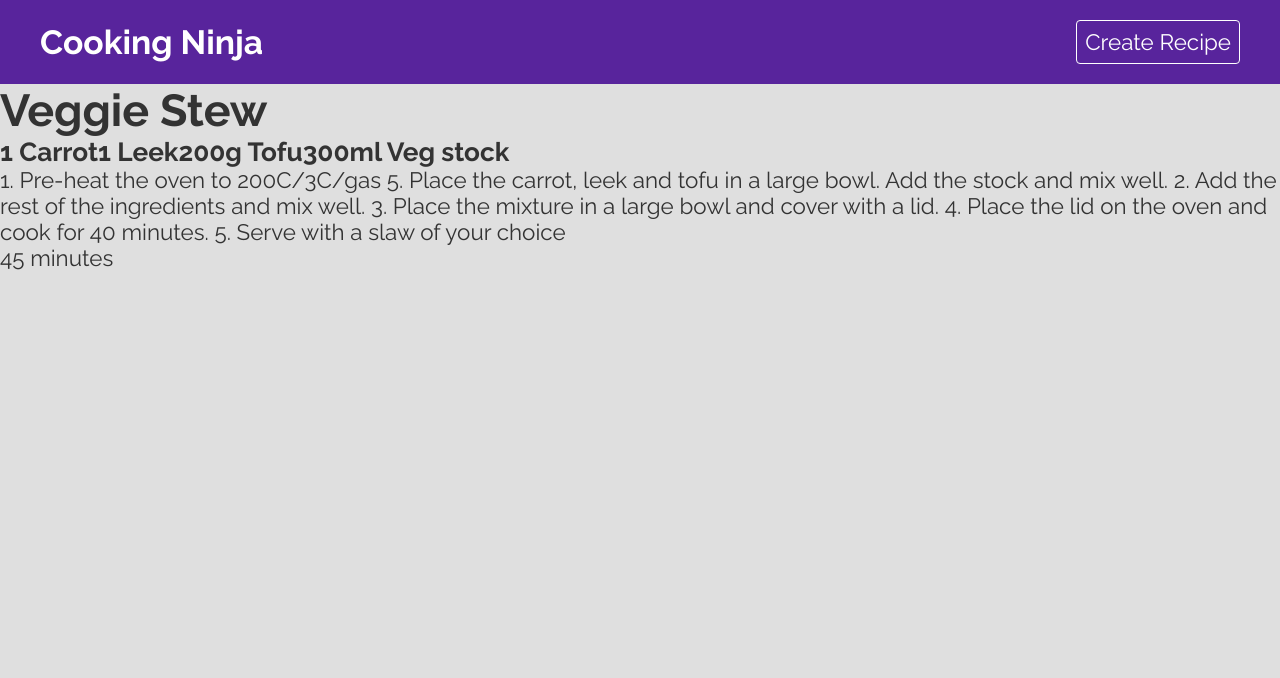
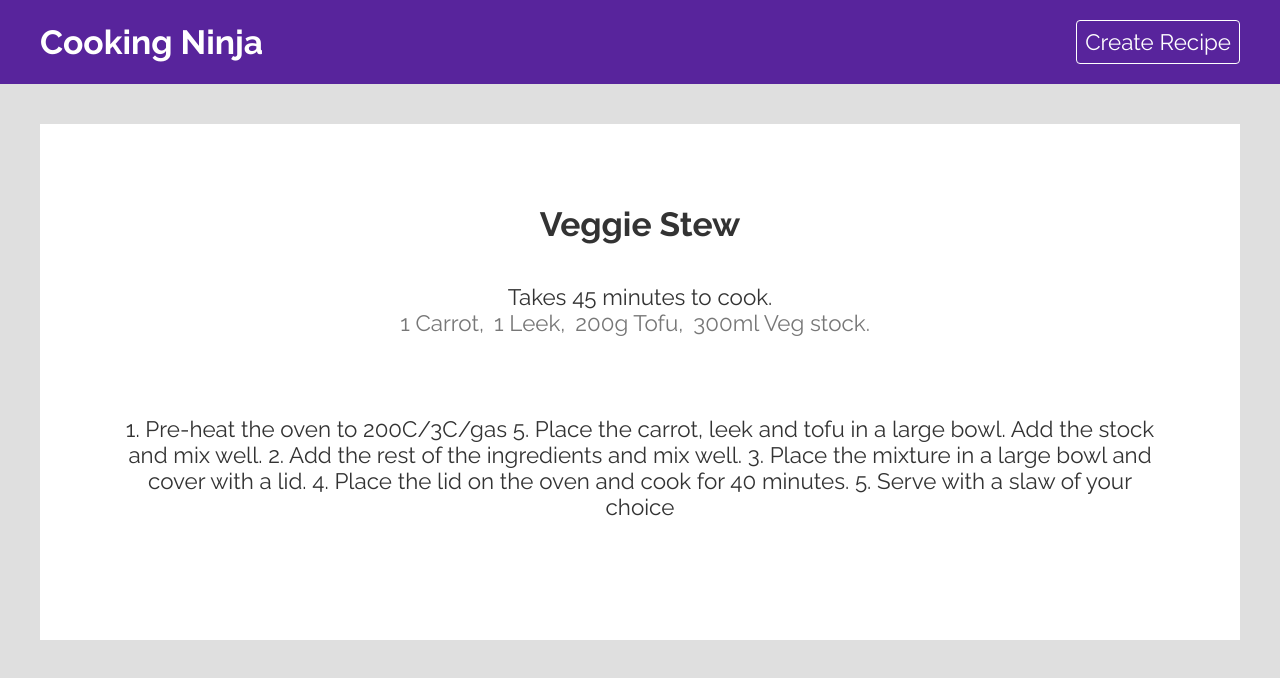
Before and after one commit to KieranWebDev/RecipeDirectory-ReactAndFirebase, a React (Create React App) app: page /recipes/1 in a window 1280 px wide. Shown: the top 678 px of the page. Built offline with nearby package versions, Linux system fonts and the light colour scheme; data requests are answered from the project's data file.

Commit message:
adding styling to recipe page

```diff
--- a/src/pages/recipe/Recipe.js
+++ b/src/pages/recipe/Recipe.js
@@ -10,15 +10,19 @@ export default function Recipe() {
 
   const { data: recipe, isPending, error } = useFetch(url);
   return (
-    <div>
+    <div className="recipe">
       {isPending && <p className="loading">loading...</p>}
       {error && <p className="error">sorry, no data</p>}
       {recipe && (
         <div>
-          <h1> {recipe.title}</h1>
-          <h3>{recipe.ingredients}</h3>
-          <p>{recipe.method}</p>
-          <p>{recipe.cookingTime}</p>
+          <h2 className="page-title"> {recipe.title}</h2>
+          <p>Takes {recipe.cookingTime} to cook.</p>
+          <ul>
+            {recipe.ingredients.map((ing) => (
+              <li key={ing}>{ing}</li>
+            ))}
+          </ul>
+          <p className="recipe">{recipe.method}</p>
         </div>
       )}
     </div>
--- a/src/pages/recipe/recipe.css
+++ b/src/pages/recipe/recipe.css
@@ -0,0 +1,29 @@
+.recipe {
+  max-width: 1200px;
+  margin: 40px auto;
+  text-align: center;
+  background: #fff;
+  padding: 40px;
+  box-sizing: border-box;
+}
+.recipe ul {
+  display: flex;
+  padding: 0;
+  justify-content: center;
+  margin-top: 0;
+}
+.recipe li {
+  list-style-type: none;
+  margin-right: 10px;
+  color: #777;
+}
+.recipe li::after {
+  content: ',';
+}
+.recipe li:last-child::after {
+  content: '.';
+}
+.method {
+  text-align: left;
+  line-height: 1.5em;
+}
```
